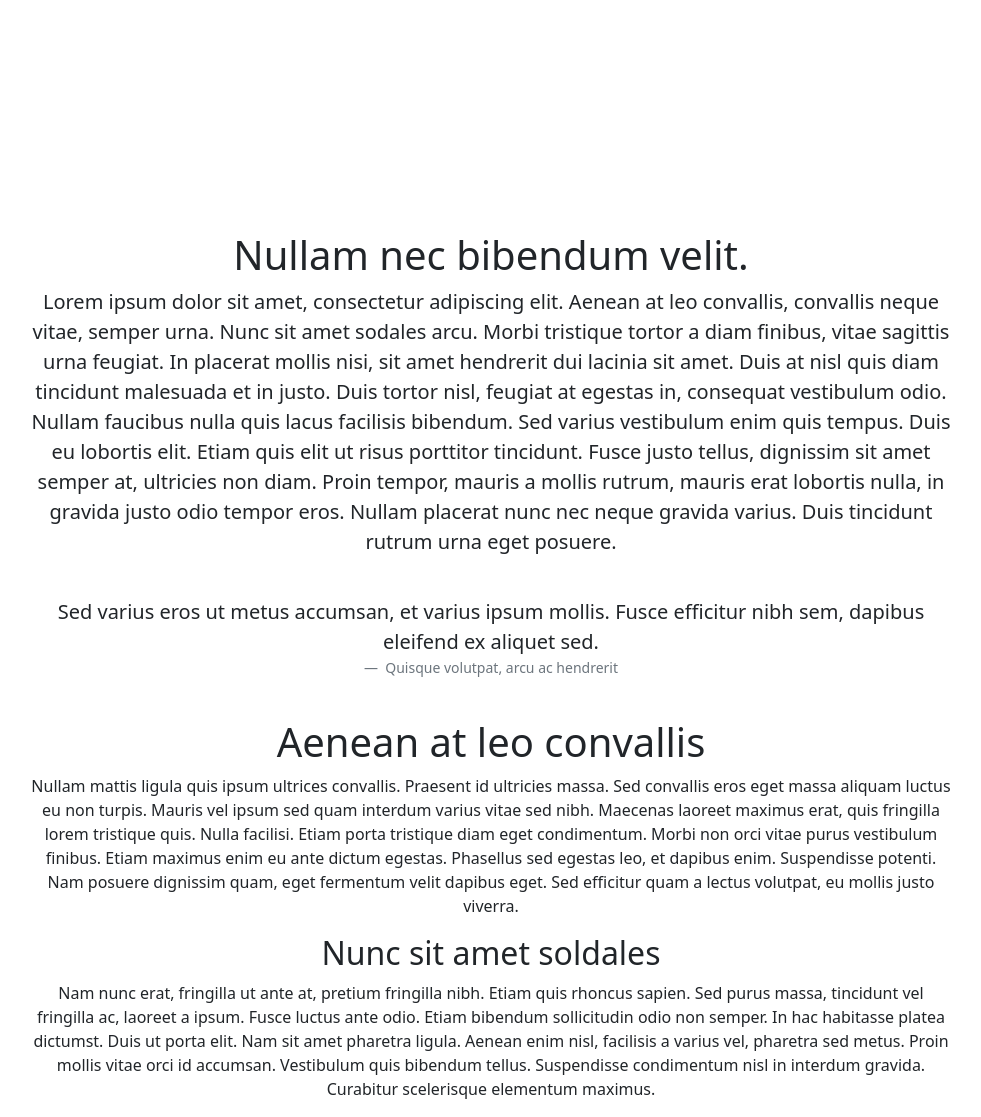
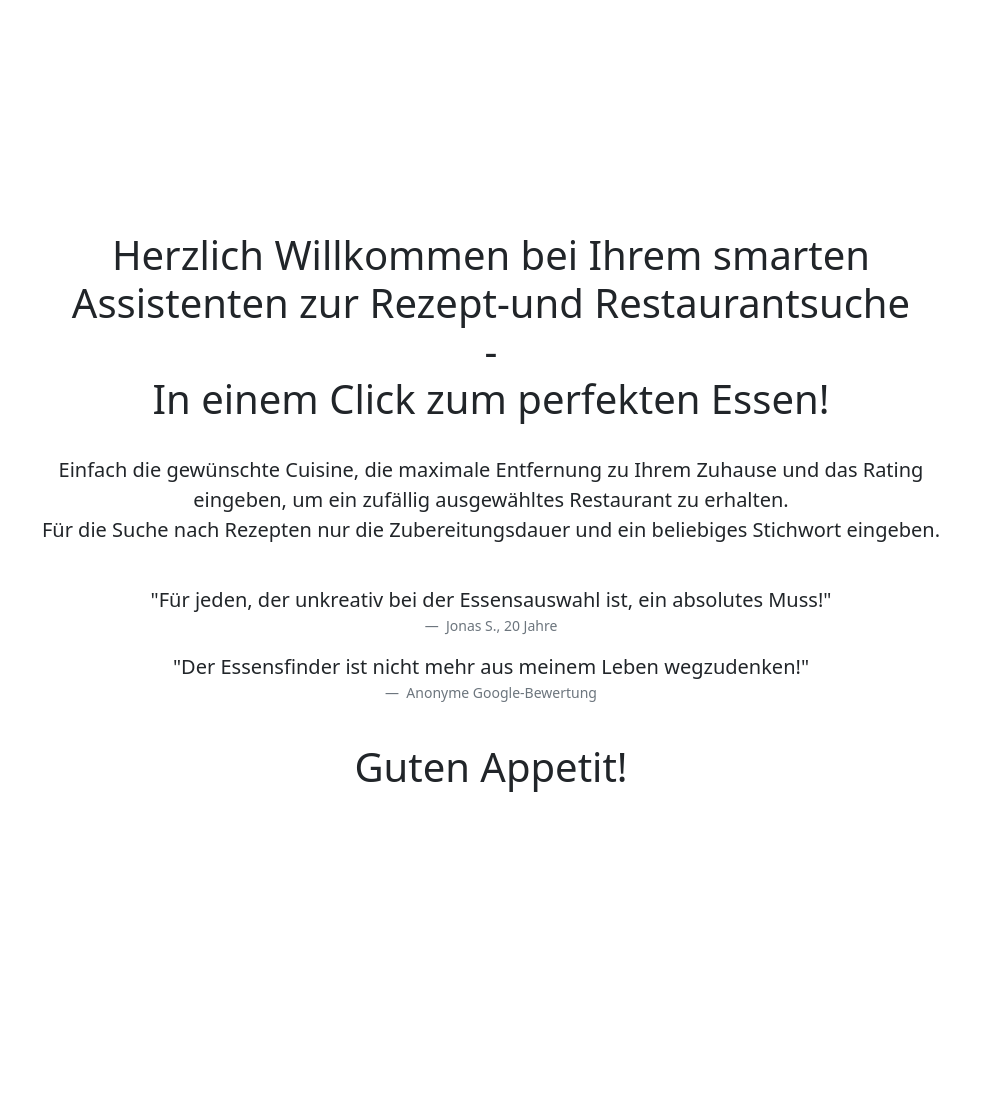
Before and after one commit to DHBW-FN-TIT20/essensfindung, a FastAPI app: page / in a window 1280 px wide. Shown: the part 613-1730 px from the top of the page, without its empty margins (149-1130 px from the left). After the commit the page ends 1405 px from the top, so only its background shows below. Run offline with FastAPI, Linux system fonts and the light colour scheme; data comes from the database, SQL or seed files in the repository; parts of the project's set-up code (start-up, migrations or seed data) failed here and were passed over; some libraries are stand-ins or nearby versions.

Commit message:
Update index.html
Welcome text updated

```diff
--- a/app/templates/index.html
+++ b/app/templates/index.html
@@ -133,28 +133,34 @@
 
         <div class="row justify-content-center">
             <div class="col-10 text-center">
-                <h1 class="display-6">Nullam nec bibendum velit.</h1>
+                <h1 class="display-6">Herzlich Willkommen bei Ihrem smarten Assistenten zur Rezept-und Restaurantsuche <br> -
+                    <br>In einem Click zum perfekten Essen!
+                </h1>
+                <br>
                 <p class="lead">
-                Lorem ipsum dolor sit amet, consectetur adipiscing elit. Aenean at leo convallis, convallis neque vitae, semper urna. Nunc sit amet sodales arcu. Morbi tristique tortor a diam finibus, vitae sagittis urna feugiat. In placerat mollis nisi, sit amet hendrerit dui lacinia sit amet. Duis at nisl quis diam tincidunt malesuada et in justo. Duis tortor nisl, feugiat at egestas in, consequat vestibulum odio. Nullam faucibus nulla quis lacus facilisis bibendum. Sed varius vestibulum enim quis tempus. Duis eu lobortis elit. Etiam quis elit ut risus porttitor tincidunt. Fusce justo tellus, dignissim sit amet semper at, ultricies non diam. Proin tempor, mauris a mollis rutrum, mauris erat lobortis nulla, in gravida justo odio tempor eros. Nullam placerat nunc nec neque gravida varius. Duis tincidunt rutrum urna eget posuere.
+                    Einfach die gewünschte Cuisine, die maximale Entfernung zu Ihrem Zuhause und das Rating eingeben, um ein zufällig
+                    ausgewähltes Restaurant zu erhalten. <br>
+                    Für die Suche nach Rezepten nur die Zubereitungsdauer und ein beliebiges Stichwort eingeben.
                 </p>
                 <br>
                 <figure>
                     <blockquote class="blockquote">
-                        Sed varius eros ut metus accumsan, et varius ipsum mollis. Fusce efficitur nibh sem, dapibus eleifend ex aliquet sed.
+                        "Für jeden, der unkreativ bei der Essensauswahl ist, ein absolutes Muss!"
                     </blockquote>
                     <figcaption class="blockquote-footer">
-                        Quisque volutpat, arcu ac hendrerit
+                        Jonas S., 20 Jahre
+                    </figcaption>
+                </figure>
+                <figure>
+                    <blockquote class="blockquote">
+                        "Der Essensfinder ist nicht mehr aus meinem Leben wegzudenken!"
+                    </blockquote>
+                    <figcaption class="blockquote-footer">
+                        Anonyme Google-Bewertung
                     </figcaption>
                 </figure>
                 <br>
-                <h1>Aenean at leo convallis</h1>
-                <p>
-                Nullam mattis ligula quis ipsum ultrices convallis. Praesent id ultricies massa. Sed convallis eros eget massa aliquam luctus eu non turpis. Mauris vel ipsum sed quam interdum varius vitae sed nibh. Maecenas laoreet maximus erat, quis fringilla lorem tristique quis. Nulla facilisi. Etiam porta tristique diam eget condimentum. Morbi non orci vitae purus vestibulum finibus. Etiam maximus enim eu ante dictum egestas. Phasellus sed egestas leo, et dapibus enim. Suspendisse potenti. Nam posuere dignissim quam, eget fermentum velit dapibus eget. Sed efficitur quam a lectus volutpat, eu mollis justo viverra.
-                </p>
-                <h2>Nunc sit amet soldales</h2>
-                <p>
-                Nam nunc erat, fringilla ut ante at, pretium fringilla nibh. Etiam quis rhoncus sapien. Sed purus massa, tincidunt vel fringilla ac, laoreet a ipsum. Fusce luctus ante odio. Etiam bibendum sollicitudin odio non semper. In hac habitasse platea dictumst. Duis ut porta elit. Nam sit amet pharetra ligula. Aenean enim nisl, facilisis a varius vel, pharetra sed metus. Proin mollis vitae orci id accumsan. Vestibulum quis bibendum tellus. Suspendisse condimentum nisl in interdum gravida. Curabitur scelerisque elementum maximus.
-                </p>
+                <h1>Guten Appetit!</h1> <br> <br>
             </div>
         </div>
     </div>
```
